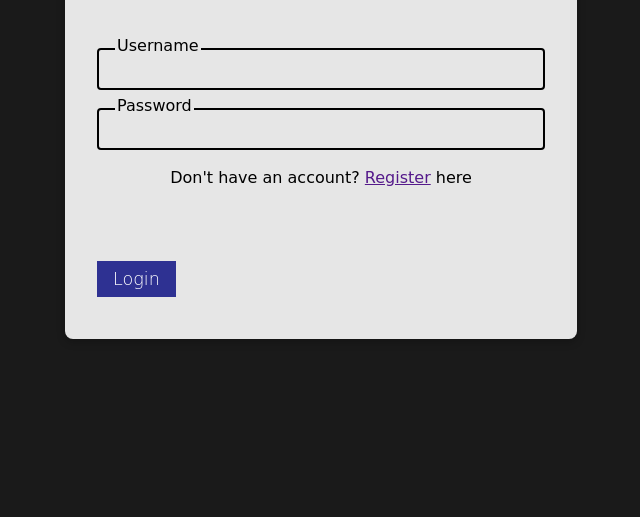
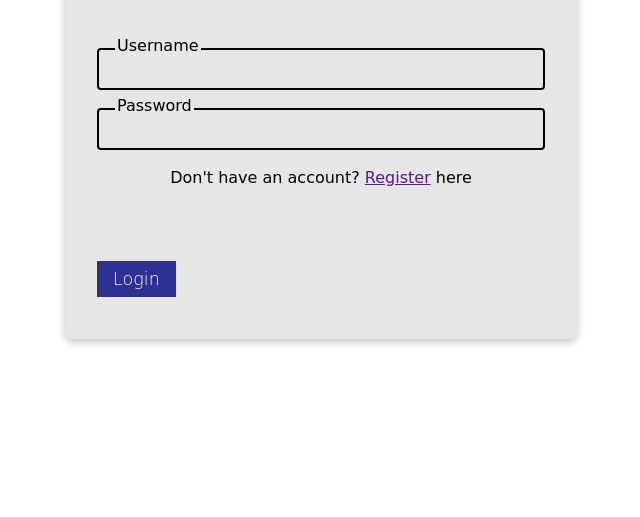
Before and after one commit to israfr/website, a plain HTML site: page creations/login/login.html in a window 1280 px wide. Shown: the part 283-800 px from the top of the page, without its empty margins (319-959 px from the left). Drawn offline with Linux system fonts and the light colour scheme; a web font is replaced by a local one.

Commit message:
Update login.css

```diff
--- a/creations/login/css/login.css
+++ b/creations/login/css/login.css
@@ -9,7 +9,6 @@
 }
 /* Sembunyikan scrollbar untuk IE, Edge dan Firefox */
 body {
-    background: var(--black);
     overflow-x: hidden;
     -ms-overflow-style: none;
     /* IE dan Edge */
```
